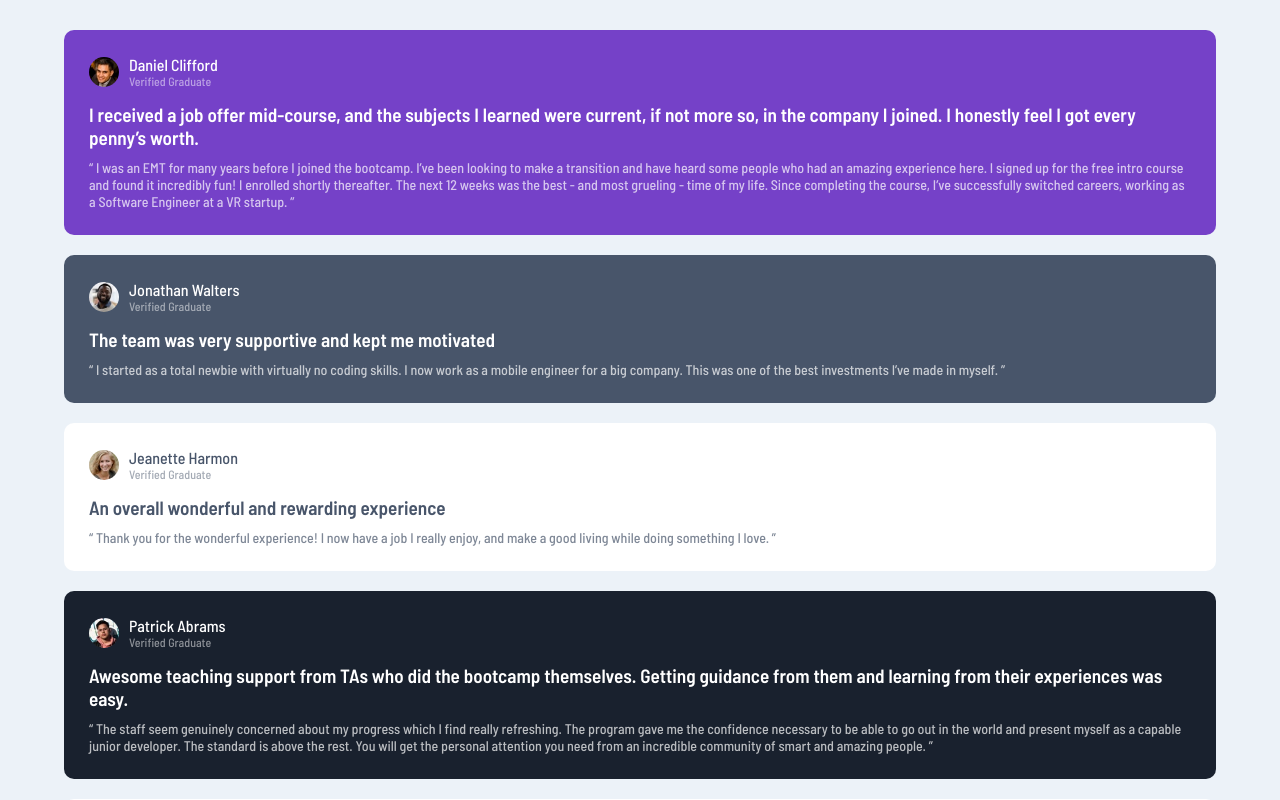
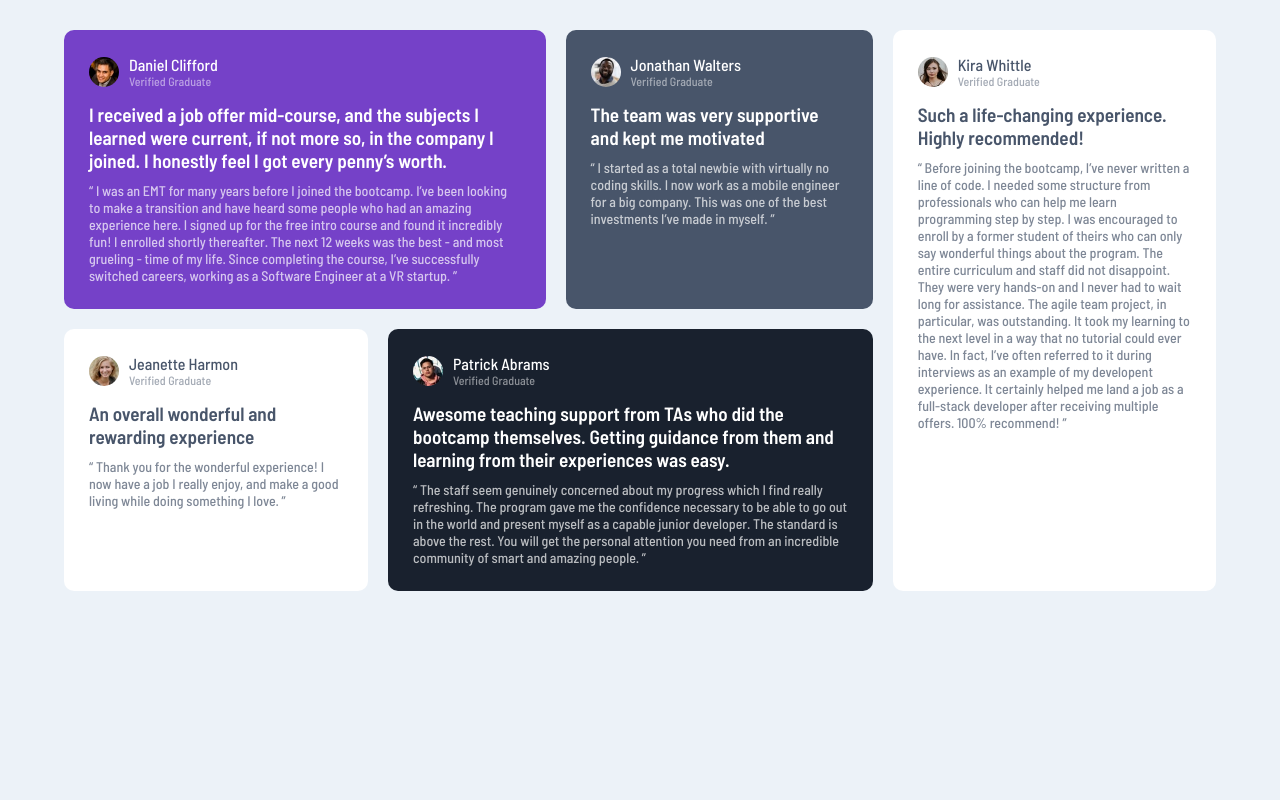
Before and after one commit to TannyWeb/testimonials-grid-section, a plain HTML site: page index.html in a window 1280 px wide. Shown: the top 800 px of the page. Drawn offline with Linux system fonts and the light colour scheme.

Commit message:
added grid to desktop

```diff
--- a/css/style.css
+++ b/css/style.css
@@ -100,3 +100,45 @@ body {
     height: 100px;
     z-index: -1;
 }
+
+
+@media only screen and (min-width: 1200px) {
+
+    .grid-wrapper {
+        display: grid;
+        /* grid-template-columns: repeat(4, 1fr);
+        grid-row: auto; */
+        gap: 20px;
+
+        grid-template-areas:
+        "one one two five"
+        "three four four five";
+    }
+    .grid-item {
+        margin-bottom: 0;
+    }
+
+    .item-1 {
+        grid-area: one;
+    }
+
+    item-2 {
+        grid-area: two;
+    }
+    .item-3 {
+        /* grid-row: 2/3; */
+        grid-area: three;
+    }
+    .item-4 {
+        /* grid-row: 2/3; */
+        grid-area: four;
+    }
+    .item-5 {
+        grid-area: five;
+        /* grid-row: 1/3; */
+    }
+
+
+
+
+  }
```
